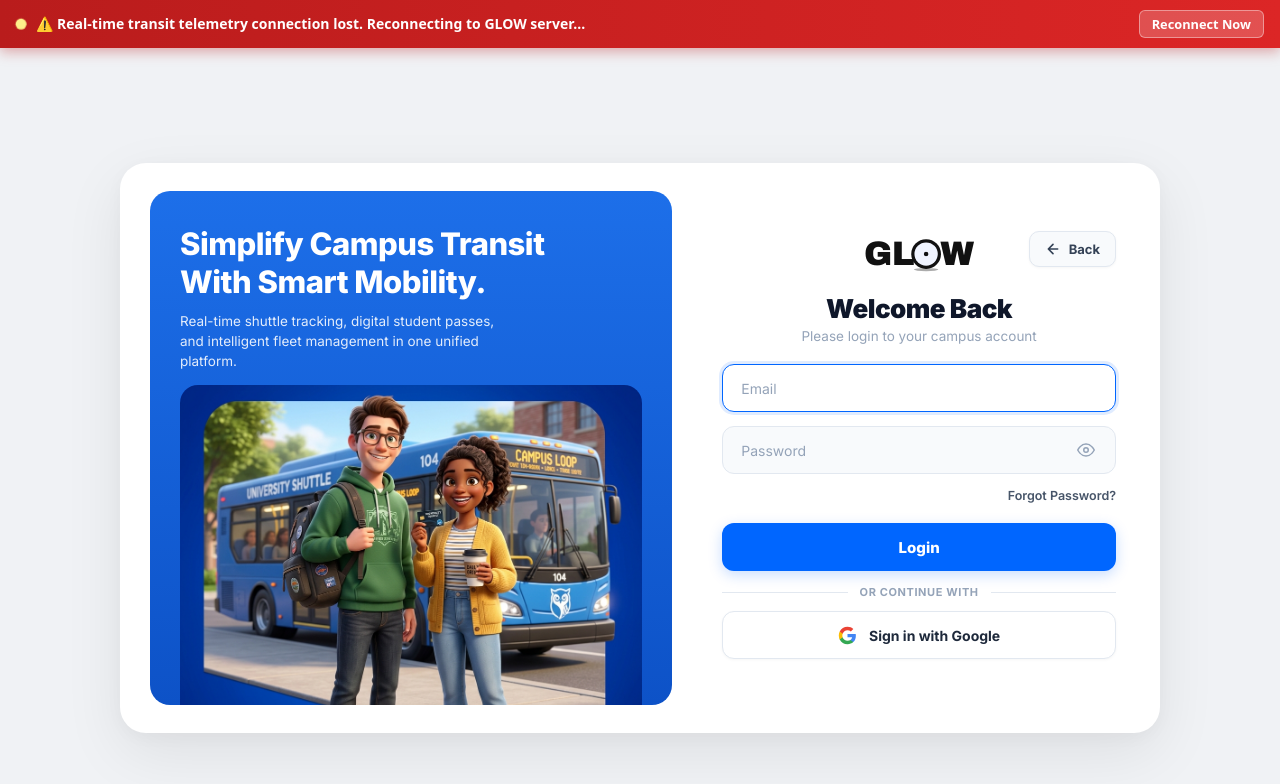
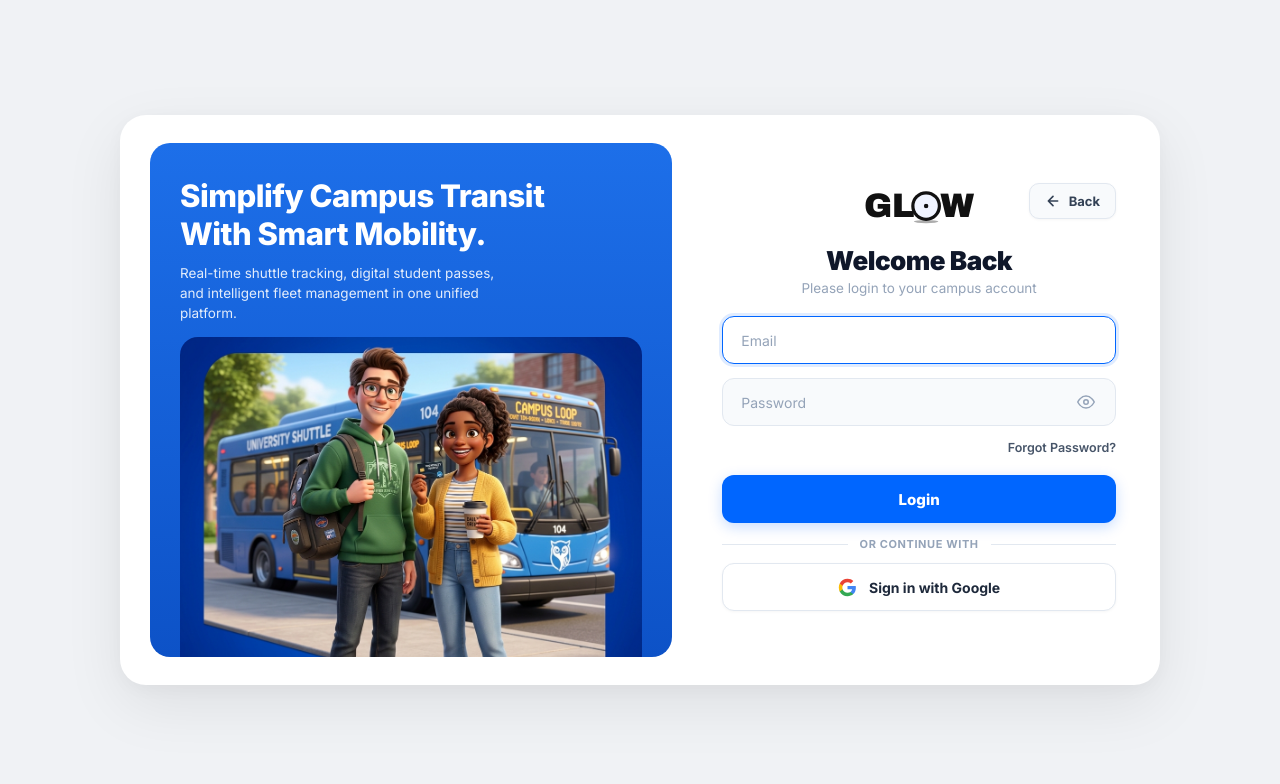
Before and after one commit to Harsh080406/GLOW, a React (Vite) app in the folder frontend/: page /login in a window 1280 px wide. Shown: the top 784 px of the page. Built offline with nearby package versions, Linux system fonts and the light colour scheme; no server answers.

Commit message:
fix(ui): remove telemetry connection lost banner from top header

```diff
--- a/frontend/src/App.jsx
+++ b/frontend/src/App.jsx
@@ -84,13 +84,6 @@
 
 import ProtectedRoute from "./shared/components/ProtectedRoute";
 import ForbiddenView from "./shared/components/ForbiddenView";
-import OfflineBanner from "./shared/components/OfflineBanner";
-import { useTransit } from "./shared/context/TransitContext";
-
-function OfflineBannerContainer() {
-  const { isWsConnected, reconnectWs } = useTransit();
-  return <OfflineBanner isWsConnected={isWsConnected} onReconnect={reconnectWs} />;
-}
 
 function App() {
   const [showSplash, setShowSplash] = useState(true);
@@ -101,7 +94,6 @@
 
   return (
     <TransitProvider>
-      <OfflineBannerContainer />
       {showSplash && <SplashScreen onFinish={handleSplashFinish} />}
 
       <BrowserRouter>
--- a/frontend/src/shared/components/OfflineBanner.jsx
+++ b/frontend/src/shared/components/OfflineBanner.jsx
@@ -1,26 +1,5 @@
 import React from "react";
-import "./OfflineBanner.css";
 
-export default function OfflineBanner({ isWsConnected, onReconnect }) {
-  const isOnline = typeof navigator !== "undefined" ? navigator.onLine : true;
-
-  if (isWsConnected && isOnline) {
-    return null;
-  }
-
-  return (
-    <div className="glow-offline-banner" role="alert" aria-live="assertive">
-      <div className="glow-offline-content">
-        <span className="glow-offline-pulse"></span>
-        <span className="glow-offline-text">
-          {!isOnline
-            ? "⚠️ Internet disconnected. Transit map & live telemetry are currently paused."
-            : "⚠️ Real-time transit telemetry connection lost. Reconnecting to GLOW server..."}
-        </span>
-      </div>
-      <button className="glow-offline-retry-btn" onClick={onReconnect}>
-        Reconnect Now
-      </button>
-    </div>
-  );
+export default function OfflineBanner() {
+  return null;
 }
```
